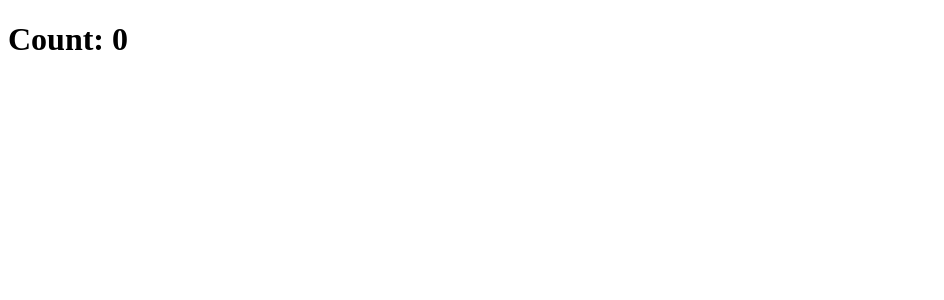
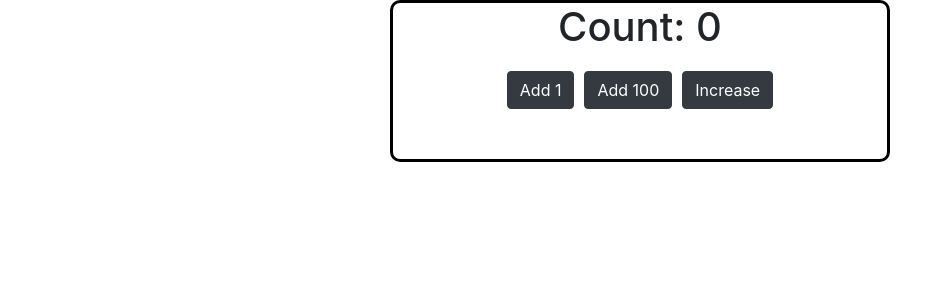
Before and after one commit to mate-academy/react_counter, a React (Create React App) app: page / in a window 1280 px wide. Shown: the top 300 px of the page, without its empty margins (0-944 px from the left). Built offline with nearby package versions, Linux system fonts and the light colour scheme; the HTML template or start-up script is replaced by a standard one.

Commit message:
solution

```diff
--- a/package.json
+++ b/package.json
@@ -17,7 +17,7 @@
     "@mate-academy/cypress-tools": "^1.0.4",
     "@mate-academy/eslint-config-react": "*",
     "@mate-academy/eslint-config-react-typescript": "*",
-    "@mate-academy/scripts": "^1.2.1",
+    "@mate-academy/scripts": "^1.2.3",
     "@mate-academy/students-ts-config": "*",
     "@mate-academy/stylelint-config": "*",
     "@types/node": "^17.0.23",
--- a/public/index.html
+++ b/public/index.html
@@ -4,6 +4,7 @@
     <meta charset="utf-8" />
     <meta name="viewport" content="width=device-width, initial-scale=1" />
     <title>React App</title>
+    <link rel="stylesheet" href="https://cdn.jsdelivr.net/npm/bootstrap@4.3.1/dist/css/bootstrap.min.css" integrity="sha384-ggOyR0iXCbMQv3Xipma34MD+dH/1fQ784/j6cY/iJTQUOhcWr7x9JvoRxT2MZw1T" crossorigin="anonymous">
   </head>
   <body>
     <div id="root"></div>
--- a/src/App.scss
+++ b/src/App.scss
@@ -1 +1,17 @@
-// styles go here
+.container {
+  width: 500px;
+  border: 3px solid black;
+  border-radius: 10px;
+  padding-bottom: 50px;
+
+  &__buttons {
+    display: flex;
+    justify-content: center;
+    gap: 10px;
+  }
+}
+
+h1 {
+  text-align: center;
+  margin-bottom: 20px;
+}
--- a/src/App.tsx
+++ b/src/App.tsx
@@ -1,16 +1,63 @@
 import React from 'react';
 import './App.scss';
 
-class App extends React.Component {
-  addOne = () => {};
+type State = {
+  count: number;
+};
 
-  add100 = () => {};
+class App extends React.Component<{}, State> {
+  state = {
+    count: 0,
+  };
 
-  increase = () => {};
+  addOne = () => {
+    this.setState(prevState => ({ count: prevState.count + 1 }));
+  };
+
+  add100 = () => {
+    this.setState(prevState => ({ count: prevState.count + 100 }));
+  };
+
+  increase = () => {
+    this.addOne();
+
+    if (this.state.count % 5 === 0) {
+      this.add100();
+    }
+  };
 
   render() {
+    const { count } = this.state;
+
     return (
-      <h1>Count: 0</h1>
+      <div className="container">
+        <h1>{`Count: ${count}`}</h1>
+        <div className="container__buttons">
+          <button
+            type="button"
+            className="btn btn-dark"
+            onClick={this.addOne}
+          >
+            Add 1
+          </button>
+
+          <button
+            type="button"
+            className="btn btn-dark"
+            onClick={this.add100}
+          >
+            Add 100
+          </button>
+
+          <button
+            type="button"
+            className="btn btn-dark"
+            onClick={this.increase}
+          >
+            Increase
+          </button>
+        </div>
+      </div>
     );
   }
 }
```
Also changed, not shown: 2 other files (tests, documents, lock files or other folders).
